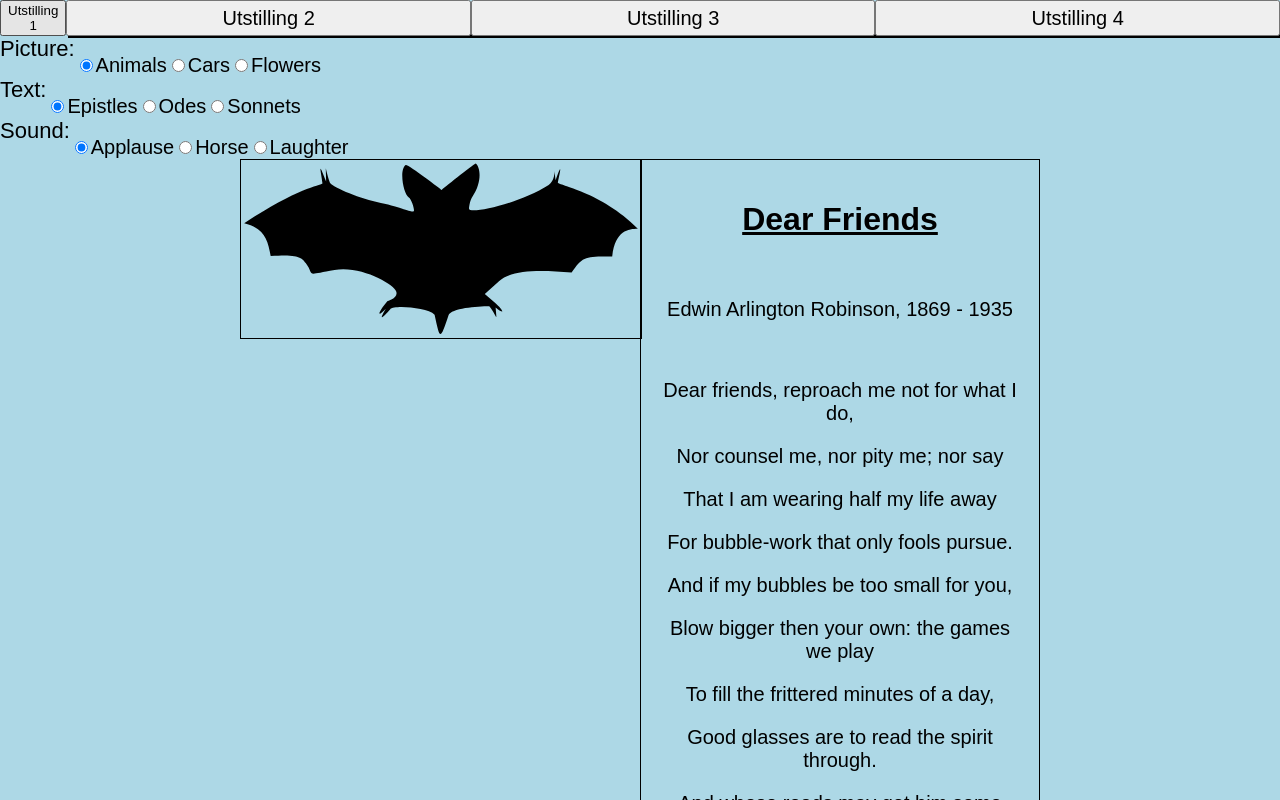
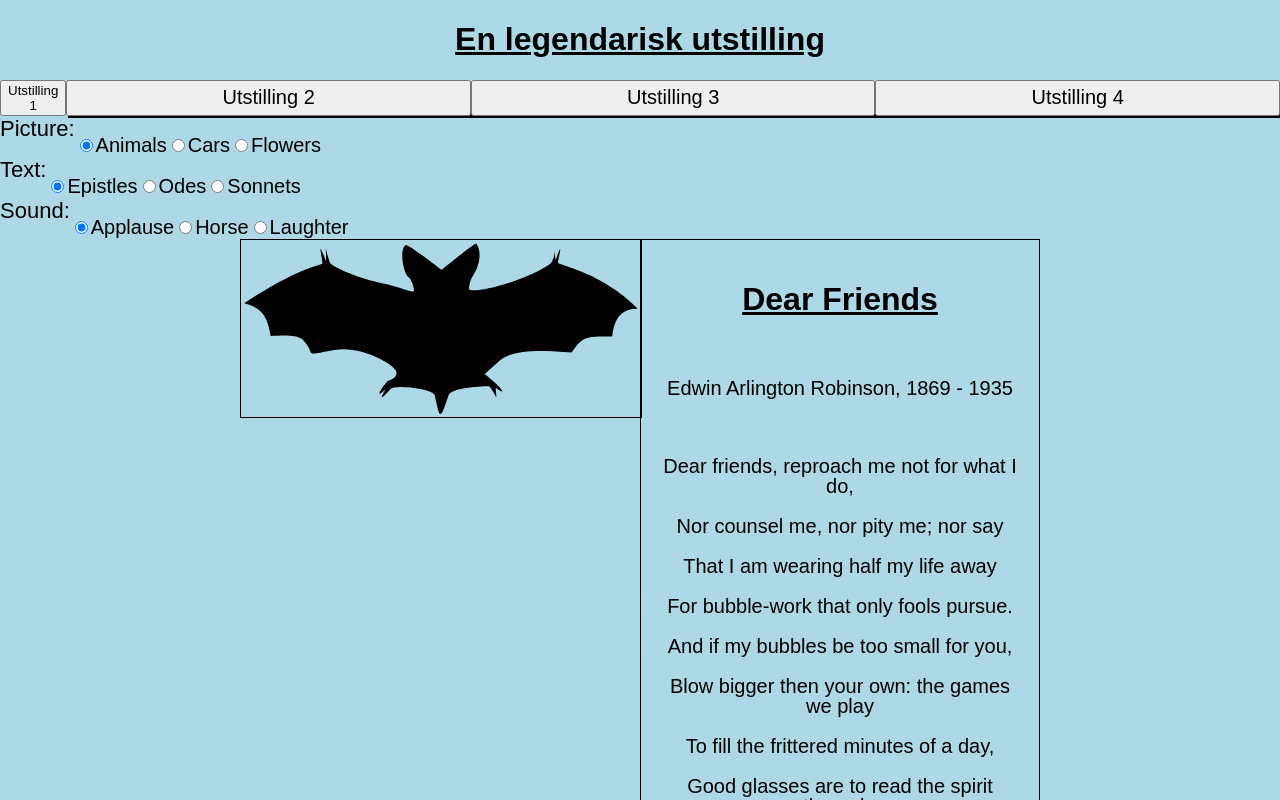
Before and after one commit to IT2810/it2810-webutvikling-h18-prosjekt-2-gruppe--47, a React (Create React App) app: page / in a window 1280 px wide. Shown: the top 800 px of the page. Built offline with nearby package versions, Linux system fonts and the light colour scheme.

Commit message:
#2 har lagt til tittel til siden og stylet den

```diff
--- a/src/App.js
+++ b/src/App.js
@@ -61,7 +61,7 @@ class App extends Component {
                     To get started, edit <code>src/App.js</code> and save to reload.
                 </p>
                 */}
-
+                <h1 className="title">En legendarisk utstilling</h1>
                 <Tabs callback={this.handleTabChange}/>
                 <Categories mediaType='picture' name={['Animals', 'Cars', 'Flowers']} callback={this.handleCategoryChange}/>
                 <Categories mediaType='text' name={['Epistles', 'Odes', 'Sonnets']} callback={this.handleCategoryChange}/>
--- a/src/CSS/App.css
+++ b/src/CSS/App.css
@@ -14,3 +14,8 @@
         height: 400px;
     }
 }
+
+.title{
+    text-align: center;
+    text-decoration: underline;
+}
--- a/src/Text/Text.css
+++ b/src/Text/Text.css
@@ -11,4 +11,5 @@
 
 .textComponent > p{
     font-size: 20px;
+    line-height: 1;
 }
```
